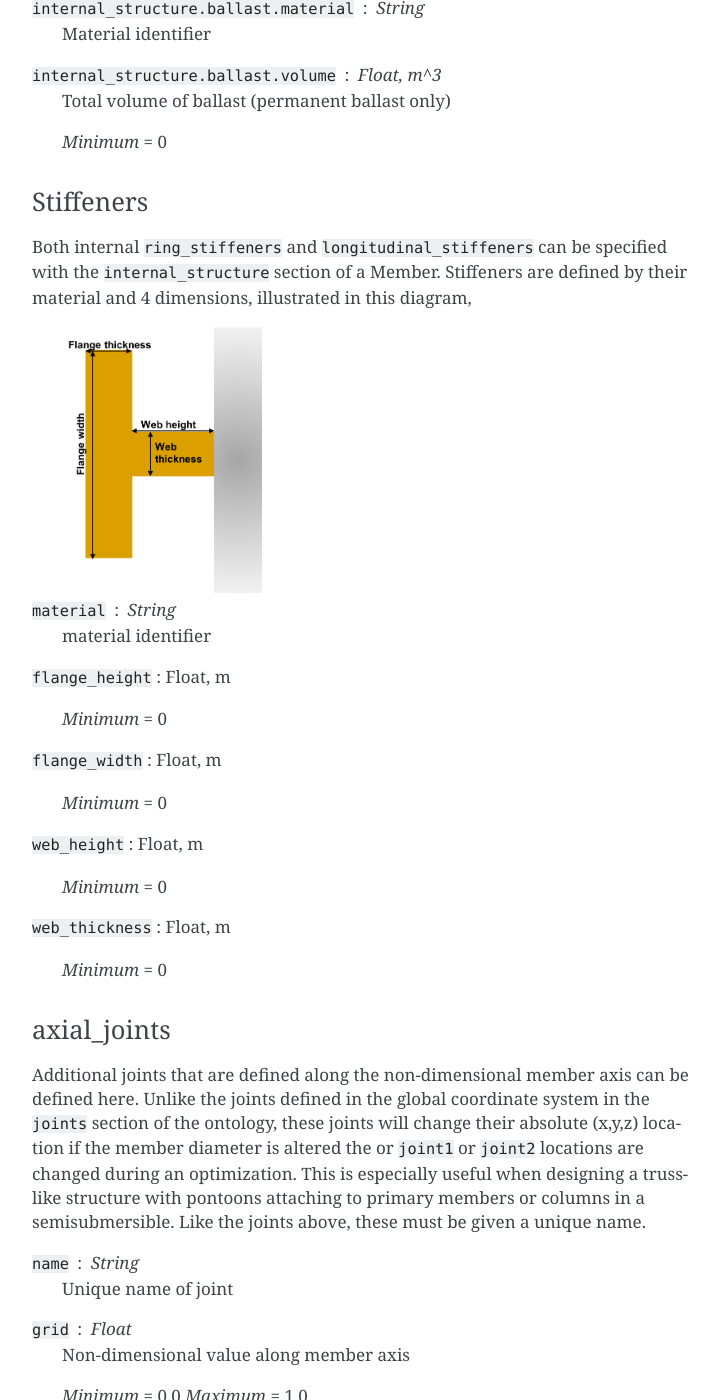
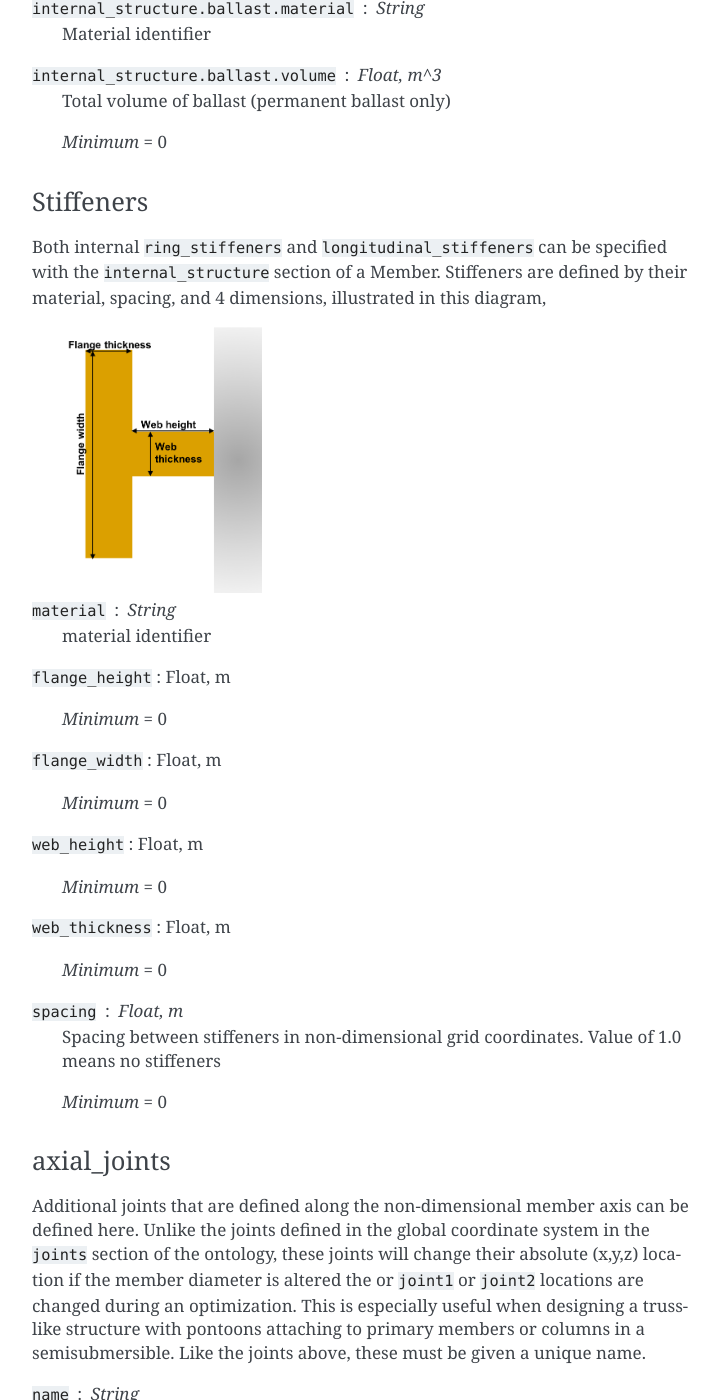
Before and after one commit to IEAWindTask37/windIO, a Sphinx documentation site: the page built from docs/source/floating.rst, in a window 1280 px wide and 1400 px high, scrolled down 4222 px. Shown: the whole window, without its empty margins (388-1107 px from the left). Built offline with Sphinx 7.4.7, drawn with Linux system fonts in a browser that asks for light colours.

Commit message:
tweaking stiffener definition.  Now not an array, but has a spacing parameter

```diff
--- a/docs/source/floating.rst
+++ b/docs/source/floating.rst
@@ -196,7 +196,7 @@ Members
 
 Stiffeners
 ^^^^^^^^^^^
-Both internal :code:`ring_stiffeners` and :code:`longitudinal_stiffeners` can be specified with the :code:`internal_structure` section of a Member.  Stiffeners are defined by their material and 4 dimensions, illustrated in this diagram,
+Both internal :code:`ring_stiffeners` and :code:`longitudinal_stiffeners` can be specified with the :code:`internal_structure` section of a Member.  Stiffeners are defined by their material, spacing, and 4 dimensions, illustrated in this diagram,
 
     .. image:: images/stiffenerZoom.png
         :width: 200
@@ -220,6 +220,11 @@ Both internal :code:`ring_stiffeners` and :code:`longitudinal_stiffeners` can be
 
 :code:`web_thickness` : Float, m
 
+
+    *Minimum* = 0
+
+:code:`spacing` : Float, m
+    Spacing between stiffeners in non-dimensional grid coordinates. Value of 1.0 means no stiffeners
 
     *Minimum* = 0
 
```
Also changed, not shown: 2 other files.
